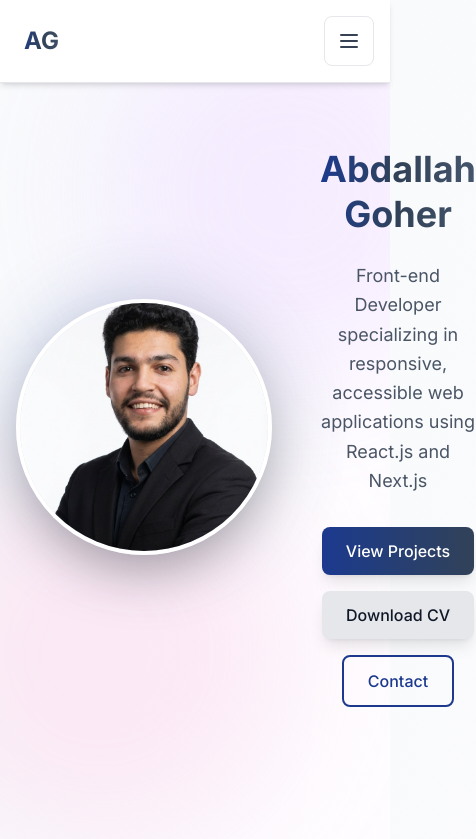
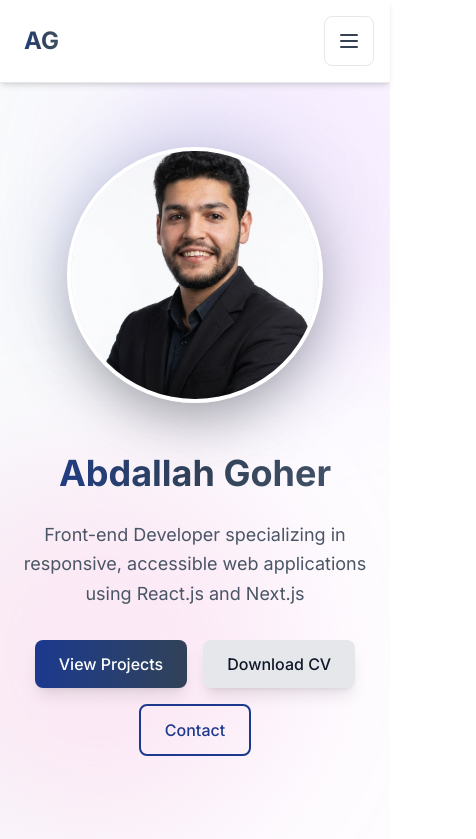
Before and after one commit to Abdogoher/Abdallah-Portfoilo, a Next.js app: page /en in a window 390 px wide. Shown: the top 839 px of the page, 476 px wide, since content can reach past the window. Built offline with nearby package versions, Linux system fonts and the light colour scheme.

Commit message:
update Hero Section

```diff
--- a/sections/Hero.tsx
+++ b/sections/Hero.tsx
@@ -7,7 +7,7 @@ const Hero = ({ locale }: { locale: string }) => {
   const t = useTranslations("Hero");
   return (
     <section
-      className="container mx-auto px-4  py-16 md:py-24 flex md:flex-row items-center gap-12"
+      className="container mx-auto px-4 py-16 md:py-24 flex flex-col md:flex-row items-center gap-12"
       aria-labelledby="hero-heading"
     >
       <motion.div
```
